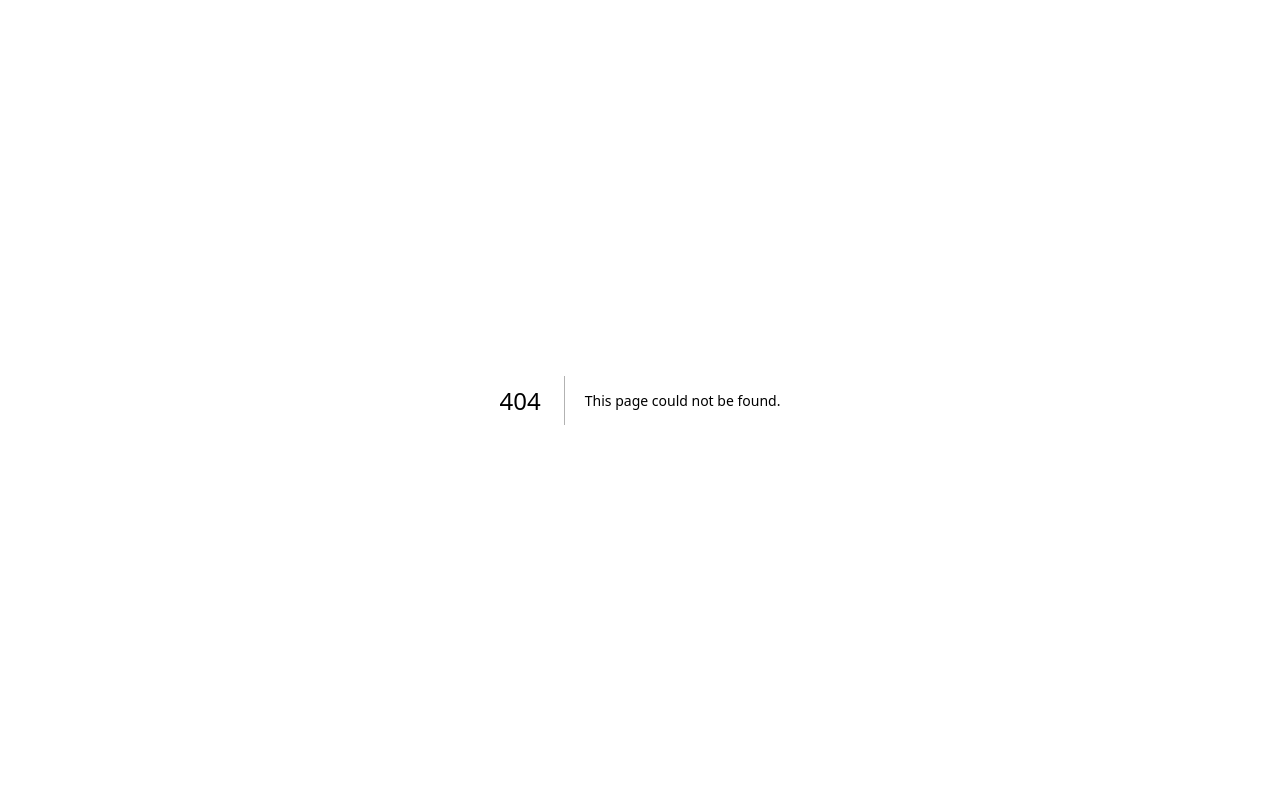
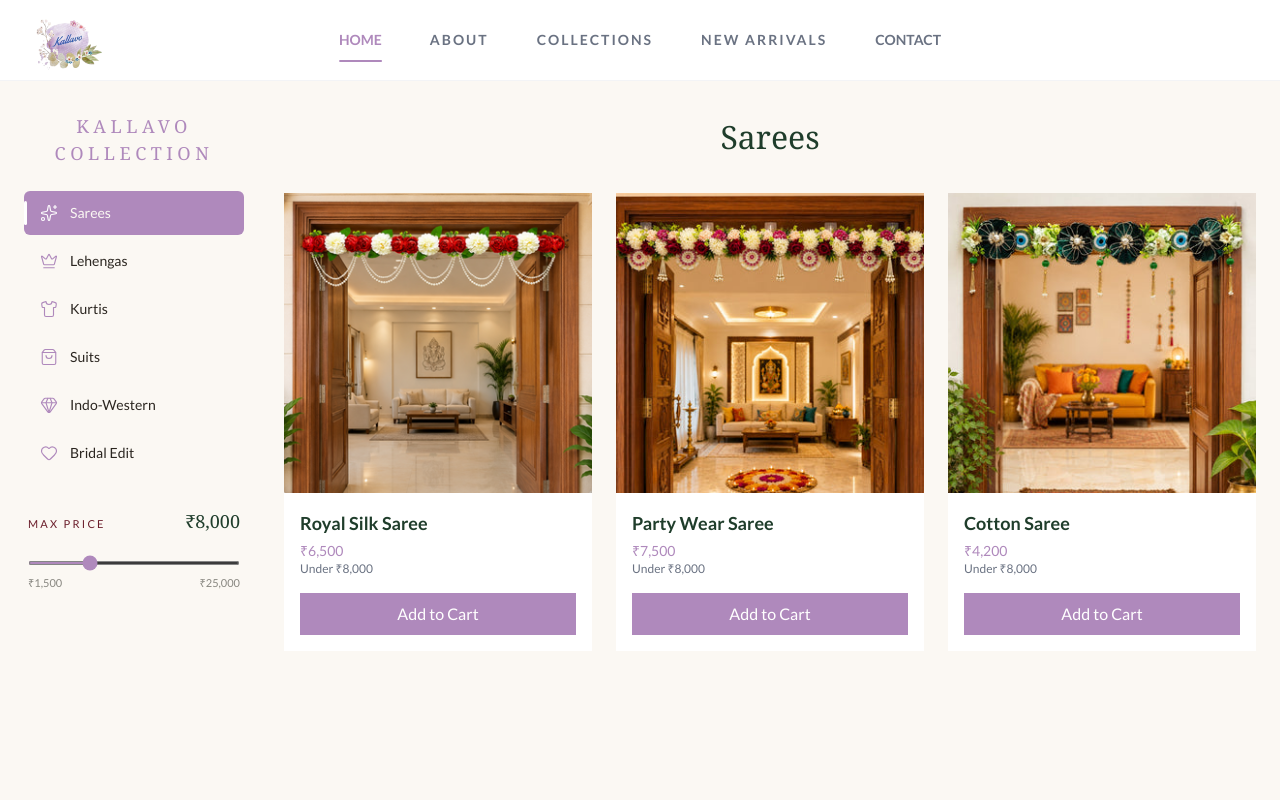
Before and after one commit to varunmathur19/kallavo, a Next.js app: page /product in a window 1280 px wide. Before the commit this address had no page. Shown: the top 800 px of the page. Built offline with nearby package versions, Linux system fonts and the light colour scheme.

Commit message:
product page

```diff
--- a/app/product.jsx/page.jsx
+++ /dev/null
@@ -1,9 +0,0 @@
-import react from "react";
-
-export default function page() {
-    return (
-        <div>
-            <h1>Product Page</h1>
-        </div>
-    )
-}
--- /dev/null
+++ b/app/product/page.jsx
@@ -0,0 +1,14 @@
+import react from "react";
+import Section1 from "../../component/product/Section1";
+import Header from "../../component/home/Header";
+import Footer from "../../component/home/Footer";
+
+export default function page() {
+    return (
+      <>
+      <Header/>
+      <Section1/>
+      <Footer/>
+      </>
+    )
+}
--- /dev/null
+++ b/component/product/Section1.jsx
@@ -0,0 +1,198 @@
+"use client";
+import { useState, useMemo } from "react";
+import { Shirt, Crown, Gem, Sparkles, Heart, ShoppingBag } from "lucide-react";
+
+const categories = [
+  { id: 1, name: "Sarees", icon: Sparkles },
+  { id: 2, name: "Lehengas", icon: Crown },
+  { id: 3, name: "Kurtis", icon: Shirt },
+  { id: 4, name: "Suits", icon: ShoppingBag },
+  { id: 5, name: "Indo-Western", icon: Gem },
+  { id: 6, name: "Bridal Edit", icon: Heart },
+];
+
+const products = {
+  1: [
+    { name: "Royal Silk Saree", image: "/product/product1.png", price: 6500 },
+    { name: "Banarasi Saree", image: "/product/product2.jpg", price: 12500 },
+    { name: "Designer Saree", image: "/product/product3.jpg", price: 9800 },
+    { name: "Wedding Saree", image: "/product/product4.jpg", price: 18500 },
+    { name: "Party Wear Saree", image: "/product/product5.jpg", price: 7500 },
+    { name: "Cotton Saree", image: "/product/product6.jpg", price: 4200 },
+  ],
+  2: [
+    { name: "Bridal Lehenga", image: "/product/product2.jpg", price: 22500 },
+    { name: "Velvet Lehenga", image: "/product/product4.jpg", price: 16800 },
+    { name: "Designer Lehenga", image: "/product/product6.jpg", price: 14200 },
+    { name: "Floral Lehenga", image: "/product/product1.png", price: 9800 },
+    { name: "Party Lehenga", image: "/product/product5.jpg", price: 13500 },
+    { name: "Classic Lehenga", image: "/product/product3.jpg", price: 7500 },
+  ],
+  3: [
+    { name: "Printed Kurti", image: "/product/product3.jpg", price: 1800 },
+    { name: "Cotton Kurti", image: "/product/product6.jpg", price: 2200 },
+    { name: "Anarkali Kurti", image: "/product/product2.jpg", price: 3200 },
+    { name: "Straight Kurti", image: "/product/product5.jpg", price: 2500 },
+    { name: "Designer Kurti", image: "/product/product1.png", price: 4500 },
+    { name: "Festive Kurti", image: "/product/product4.jpg", price: 3800 },
+  ],
+  4: [
+    { name: "Cotton Suit", image: "/product/product4.jpg", price: 5200 },
+    { name: "Silk Suit", image: "/product/product1.png", price: 8900 },
+    { name: "Printed Suit", image: "/product/product5.jpg", price: 4800 },
+    { name: "Designer Suit", image: "/product/product3.jpg", price: 12500 },
+    { name: "Party Suit", image: "/product/product6.jpg", price: 9800 },
+    { name: "Wedding Suit", image: "/product/product2.jpg", price: 14500 },
+  ],
+  5: [
+    { name: "Fusion Wear", image: "/product/product5.jpg", price: 6800 },
+    { name: "Indo-Western Dress", image: "/product/product3.jpg", price: 9200 },
+    { name: "Ethnic Gown", image: "/product/product1.png", price: 13800 },
+    { name: "Cape Style Dress", image: "/product/product6.jpg", price: 10500 },
+    { name: "Modern Kurta Set", image: "/product/product2.jpg", price: 7200 },
+    { name: "Designer Fusion", image: "/product/product4.jpg", price: 8500 },
+  ],
+  6: [
+    { name: "Luxury Bridal Set", image: "/product/product6.jpg", price: 24500 },
+    { name: "Bridal Collection", image: "/product/product5.jpg", price: 19800 },
+    { name: "Premium Bridal Wear", image: "/product/product4.jpg", price: 17200 },
+    { name: "Wedding Collection", image: "/product/product3.jpg", price: 21500 },
+    { name: "Royal Bride Look", image: "/product/product2.jpg", price: 18900 },
+    { name: "Exclusive Bridal", image: "/product/product1.png", price: 26500 },
+  ],
+};
+
+export default function ProductPage() {
+  const [active, setActive] = useState(1);
+  const [price, setPrice] = useState(8000);
+
+  const activeCategory = categories.find((c) => c.id === active);
+
+  // Filter products based on selected max price
+  const filteredProducts = useMemo(() => {
+    return products[active].filter((product) => product.price <= price);
+  }, [active, price]);
+
+  return (
+    <div className="min-h-screen bg-[#FBF8F3] text-[#2B2620]">
+      <div className="max-w-7xl mx-auto px-4 sm:px-6 py-8">
+        <div className="grid grid-cols-1 md:grid-cols-[220px_1fr] gap-6 md:gap-10">
+          {/* Sidebar */}
+          <aside className="md:sticky md:top-8 md:self-start">
+            <div className="mb-6 text-center">
+              <p className="text-[18px] font-serif tracking-[0.25em] uppercase text-[#af89bc] font-medium">
+                Kallavo Collection
+              </p>
+            </div>
+
+            <div className="flex md:flex-col gap-2 md:gap-1 overflow-x-auto md:overflow-visible pb-2 md:pb-0 -mx-4 px-4 md:mx-0 md:px-0 scrollbar-hide">
+              {categories.map((cat) => {
+                const Icon = cat.icon;
+                const isActive = cat.id === active;
+                return (
+                  <button
+                    key={cat.id}
+                    onClick={() => setActive(cat.id)}
+                    className={`relative flex items-center gap-3 shrink-0 md:w-full text-left px-4 py-3 rounded-md transition-all duration-300 cursor-pointer
+                      ${isActive ? "bg-[#af89bc] text-[#FBF8F3]" : "bg-transparent text-[#2B2620] hover:bg-[#EFE9DC]"}`}
+                  >
+                    <span
+                      className={`hidden md:block absolute left-0 top-1/2 -translate-y-1/2 w-[3px] rounded-full bg-white transition-all duration-300
+                        ${isActive ? "h-6 opacity-100" : "h-0 opacity-0"}`}
+                    />
+                    <Icon
+                      size={18}
+                      strokeWidth={1.5}
+                      className={isActive ? "text-[#fff]" : "text-[#af89bc]"}
+                    />
+                    <span className="text-sm whitespace-nowrap">{cat.name}</span>
+                  </button>
+                );
+              })}
+            </div>
+
+            {/* Price filter */}
+            <div className="mt-6 md:mt-8 px-1">
+              <div className="flex items-baseline justify-between mb-3">
+                <span className="text-[11px] tracking-[0.2em] uppercase text-[#6B1E2B]">
+                  Max Price
+                </span>
+                <span className="font-serif text-lg text-[#1F3D2B]">
+                  ₹{price.toLocaleString("en-IN")}
+                </span>
+              </div>
+              <input
+                type="range"
+                min={1500}
+                max={25000}
+                step={500}
+                value={price}
+                onChange={(e) => setPrice(Number(e.target.value))}
+                style={{ accentColor: "#af89bc" }}
+                className="w-full h-1 cursor-pointer"
+              />
+              <div className="flex justify-between text-[11px] text-[#888780] mt-1">
+                <span>₹1,500</span>
+                <span>₹25,000</span>
+              </div>
+            </div>
+          </aside>
+
+          {/* RIGHT SECTION */}
+          <main>
+            <div className="mb-8 text-center">
+              <h1 className="font-serif md:text-[28px] text-[24px] xl:text-[32px] text-[#1F3D2B]">
+                {activeCategory.name}
+              </h1>
+            </div>
+
+            <div className="grid grid-cols-1 sm:grid-cols-2 lg:grid-cols-3 gap-6">
+              {filteredProducts.length > 0 ? (
+                filteredProducts.map((product, index) => (
+                  <div
+                    key={index}
+                    className="overflow-hidden bg-white cursor-pointer "
+                  >
+                    <div className="relative overflow-hidden">
+                      <img
+                        src={product.image}
+                        alt={product.name}
+                        className="w-full xl:h-[300px] lg:h-[230px] object-cover"
+                      />
+                    </div>
+                    <div className="p-4">
+                      <h3 className="text-lg font-semibold text-[#1F3D2B]">
+                        {product.name}
+                      </h3>
+                      <p className="mt-1 text-sm font-medium text-[#af89bc]">
+                        ₹{product.price.toLocaleString("en-IN")}
+                      </p>
+                      <p className="text-xs text-gray-500">Under ₹{price.toLocaleString("en-IN")}</p>
+
+                      <button className="group relative mt-4 w-full overflow-hidden border border-transparent bg-[#af89bc] py-2 text-white transition-all duration-500 hover:border-[#af89bc]">
+                        <span className="absolute inset-0 -translate-x-full bg-white transition-transform duration-500 ease-in-out group-hover:translate-x-0"></span>
+                        <span className="relative z-10 transition-colors duration-500 group-hover:text-[#af89bc]">
+                          Add to Cart
+                        </span>
+                      </button>
+                    </div>
+                  </div>
+                ))
+              ) : (
+                <p className="col-span-full text-center py-12 text-gray-500">
+                  No products found under ₹{price.toLocaleString("en-IN")}
+                </p>
+              )}
+            </div>
+          </main>
+        </div>
+      </div>
+
+      <style>{`
+        .scrollbar-hide::-webkit-scrollbar { display: none; }
+        .scrollbar-hide { -ms-overflow-style: none; scrollbar-width: none; }
+        .font-serif { font-family: 'Playfair Display', Georgia, serif; }
+      `}</style>
+    </div>
+  );
+}
--- a/package.json
+++ b/package.json
@@ -12,6 +12,7 @@
     "@gsap/react": "^2.1.2",
     "framer-motion": "^12.42.2",
     "gsap": "^3.15.0",
+    "lucide-react": "^1.26.0",
     "next": "16.2.10",
     "react": "19.2.4",
     "react-dom": "19.2.4",
```
Also changed, not shown: 1 other file (tests, documents, lock files or other folders).
